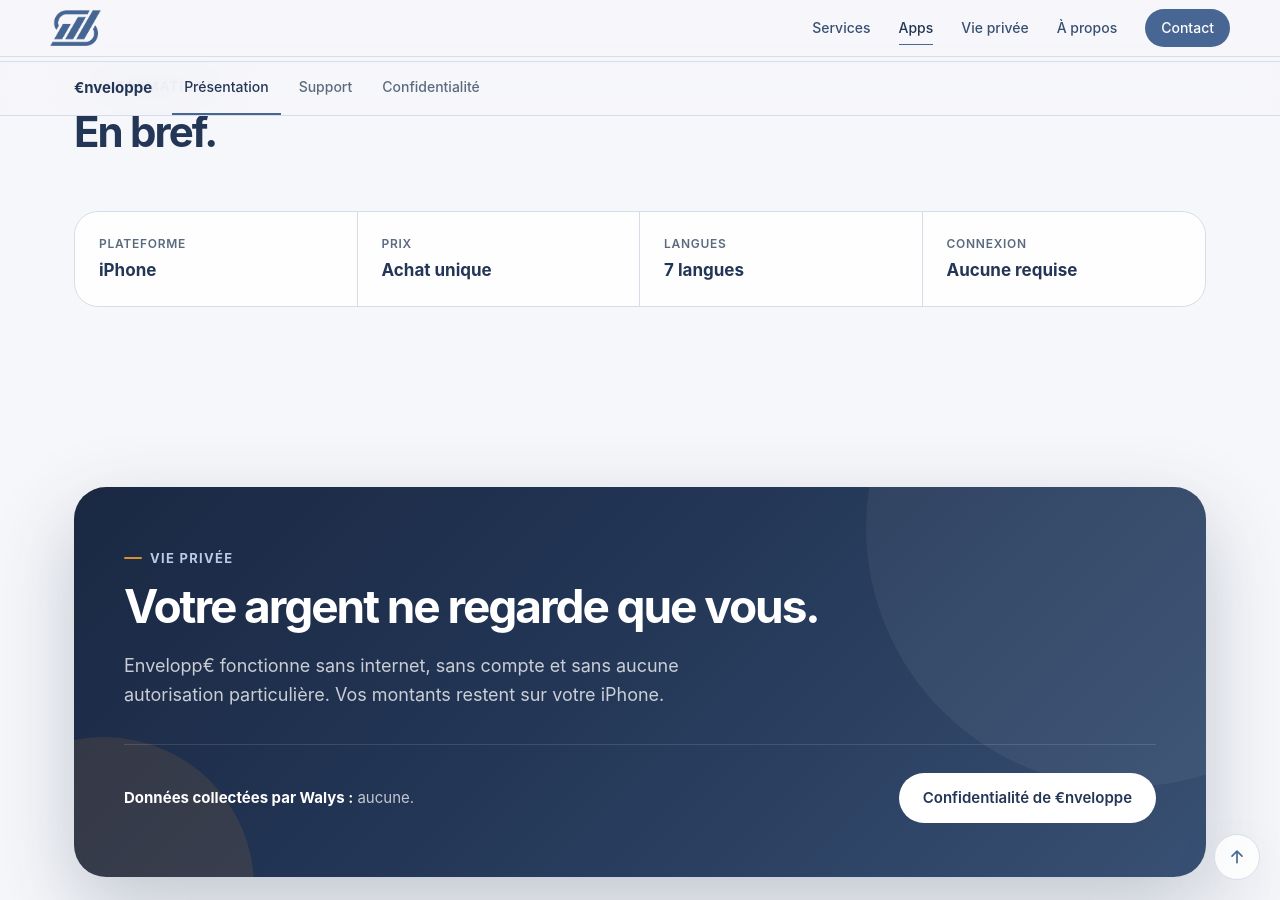
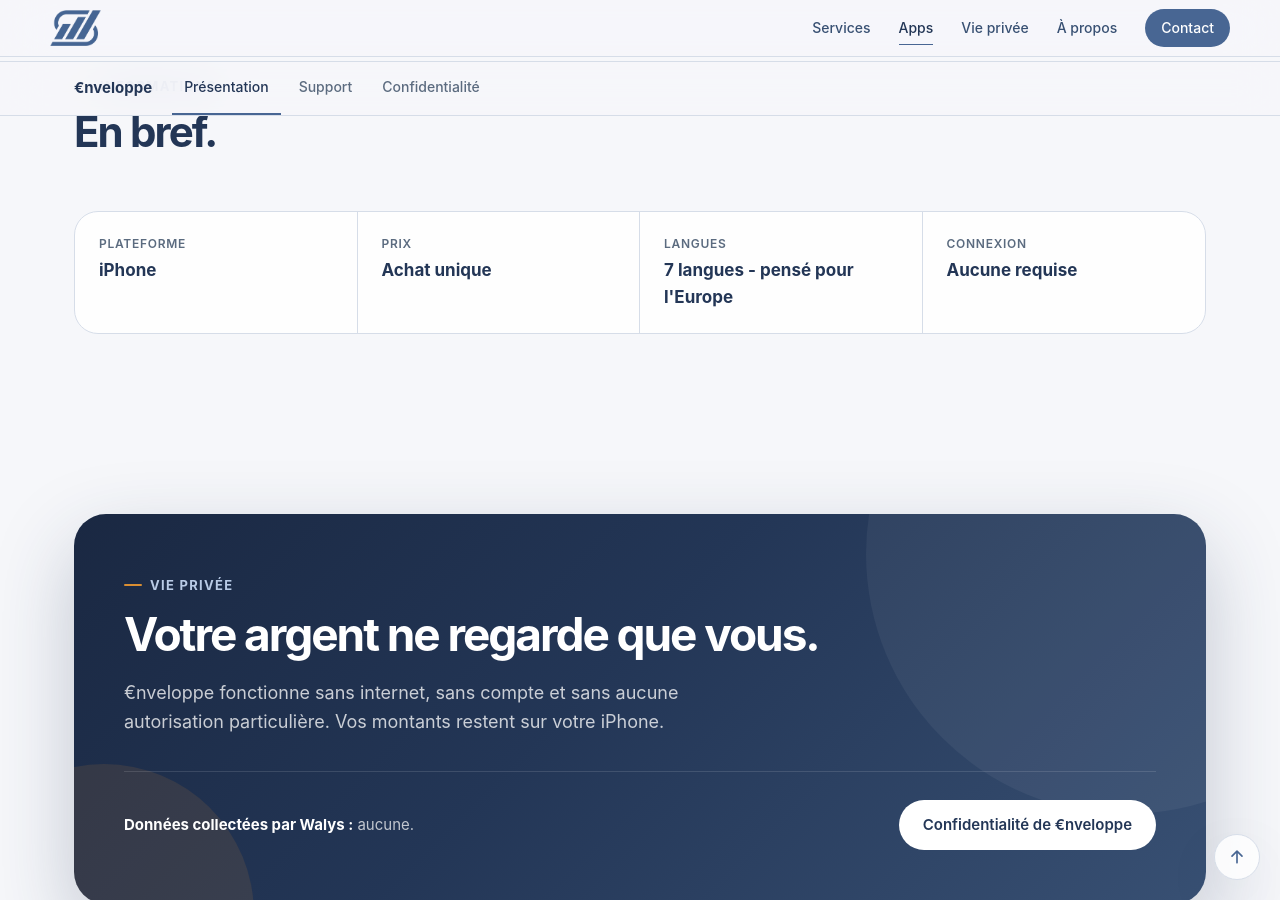
Before and after one commit to Walys-fr/walys-fr.github.io, a Jekyll site: the page built from _apps/enveloppe.md, in a window 1280 px wide and 900 px high, scrolled down 1557 px. Built offline with Jekyll 4.4.1, drawn with Linux system fonts in a browser that asks for light colours.

Commit message:
Update _apps/enveloppe.md (via Pages CMS)

```diff
--- a/_apps/enveloppe.md
+++ b/_apps/enveloppe.md
@@ -53,12 +53,12 @@
   - libelle: Prix
     valeur: Achat unique
   - libelle: Langues
-    valeur: 7 langues
+    valeur: 7 langues - pensé pour l'Europe
   - libelle: Connexion
     valeur: Aucune requise
 vie_privee:
   titre: Votre argent ne regarde que vous.
-  texte: Envelopp€ fonctionne sans internet, sans compte et sans aucune
+  texte: €nveloppe fonctionne sans internet, sans compte et sans aucune
     autorisation particulière. Vos montants restent sur votre iPhone.
 support:
   appareil: ex. iPhone 15
```
